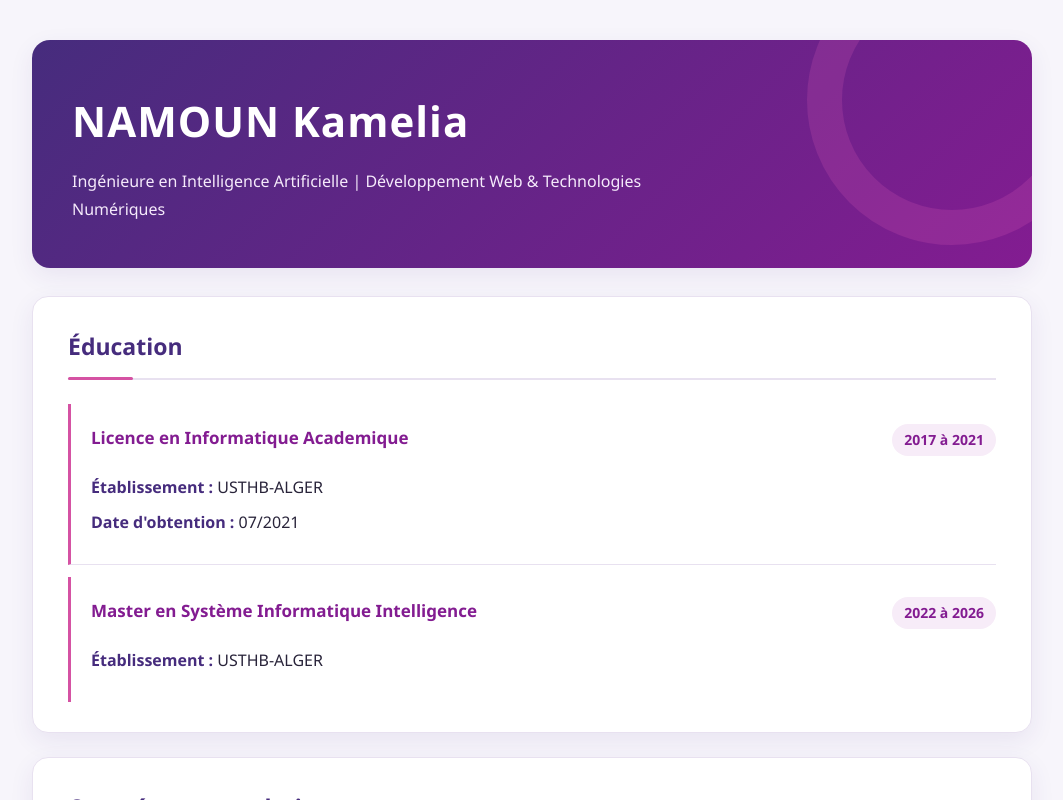
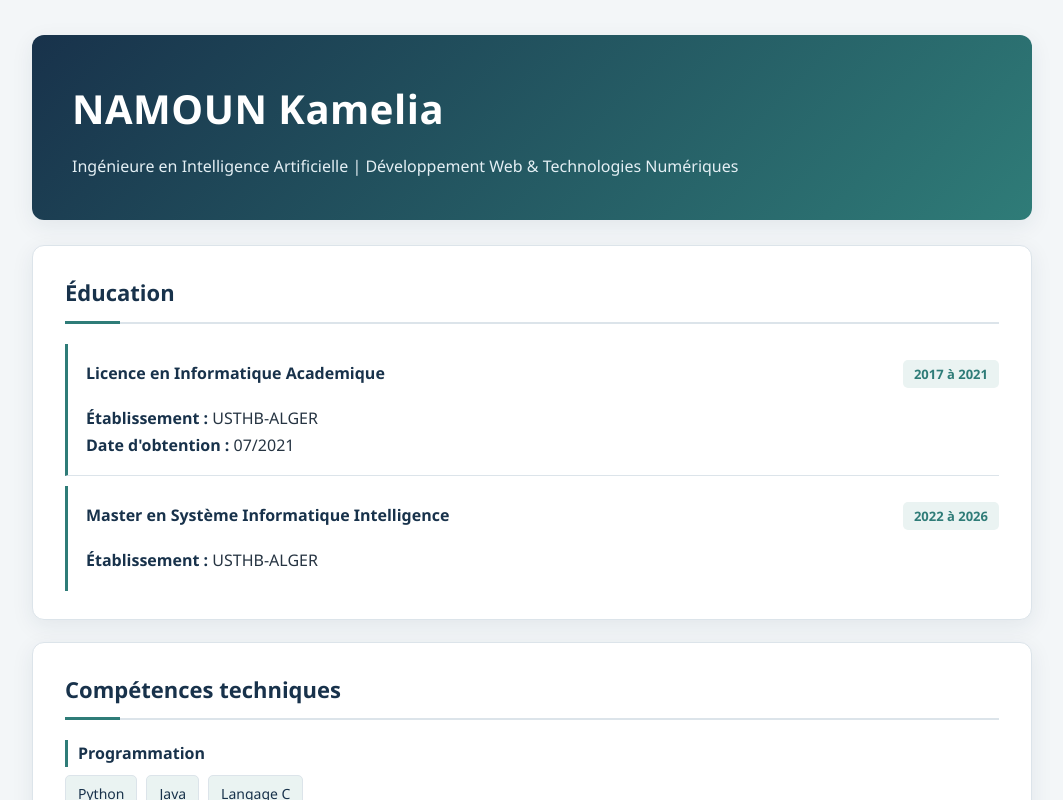
Before and after one commit to kamilia-nm/kamilia-nm.github.io, a plain HTML site: page index.html in a window 1280 px wide. Shown: the top 800 px of the page, without its empty margins (108-1171 px from the left). Drawn offline with Linux system fonts and the light colour scheme.

Commit message:
Refactor CSS variables and styles for consistency

```diff
--- a/style.css
+++ b/style.css
@@ -1,19 +1,15 @@
-
-/* =========================
-   1. Variables et reset
-========================= */
 
 :root {
-    --primary: #462C7D;
-    --secondary: #831C91;
-    --accent: #D552A3;
-    --light-accent: #FF70BF;
-    --background: #F7F5FB;
+    --primary: #18324B;
+    --secondary: #2F7C78;
+    --accent: #2F7C78;
+    --background: #F3F6F8;
     --white: #FFFFFF;
-    --text: #29243A;
-    --muted: #716B80;
-    --border: #E8E1F0;
-    --shadow: 0 8px 25px rgba(70, 44, 125, 0.08);
+    --text: #263442;
+    --muted: #657482;
+    --border: #DCE4EA;
+    --soft: #EAF3F2;
+    --shadow: 0 6px 22px rgba(24, 50, 75, 0.08);
 }
 
 * {
@@ -22,86 +18,54 @@
     box-sizing: border-box;
 }
 
-html {
-    scroll-behavior: smooth;
-}
-
 body {
     font-family: "Segoe UI", Arial, sans-serif;
     background: var(--background);
     color: var(--text);
     line-height: 1.7;
-    padding: 40px 20px;
+    padding: 35px 20px;
 }
-
-/* =========================
-   2. Header
-========================= */
 
 header {
     max-width: 1000px;
-    margin: 0 auto 28px;
-    padding: 45px 40px;
-    background: linear-gradient(
-        135deg,
-        var(--primary),
-        var(--secondary)
-    );
+    margin: 0 auto 25px;
+    padding: 40px;
+    background: linear-gradient(135deg, #18324B, #2F7C78);
     color: var(--white);
-    border-radius: 18px;
+    border-radius: 12px;
     box-shadow: var(--shadow);
-    position: relative;
-    overflow: hidden;
-}
-
-header::after {
-    content: "";
-    position: absolute;
-    width: 220px;
-    height: 220px;
-    border: 35px solid rgba(255, 112, 191, 0.15);
-    border-radius: 50%;
-    right: -65px;
-    top: -85px;
 }
 
 .header-content {
-    position: relative;
-    z-index: 1;
+    max-width: 700px;
 }
 
 header h1 {
-    font-size: clamp(28px, 5vw, 42px);
-    font-weight: 750;
-    letter-spacing: 1px;
-    margin-bottom: 12px;
+    font-size: clamp(28px, 4vw, 40px);
+    margin-bottom: 10px;
+    letter-spacing: 0.5px;
 }
 
 header p {
+    color: #E4EFF4;
     font-size: 16px;
-    color: #F5EAFB;
-    max-width: 650px;
 }
-
-/* =========================
-   3. Sections générales
-========================= */
 
 section {
     max-width: 1000px;
-    margin: 0 auto 24px;
-    padding: 30px 35px;
+    margin: 0 auto 22px;
+    padding: 28px 32px;
     background: var(--white);
     border: 1px solid var(--border);
-    border-radius: 16px;
+    border-radius: 12px;
     box-shadow: var(--shadow);
 }
 
 section h2 {
     color: var(--primary);
-    font-size: 23px;
-    margin-bottom: 24px;
-    padding-bottom: 12px;
+    font-size: 22px;
+    margin-bottom: 20px;
+    padding-bottom: 10px;
     border-bottom: 2px solid var(--border);
     position: relative;
 }
@@ -111,35 +75,41 @@ section h2::after {
     position: absolute;
     left: 0;
     bottom: -2px;
-    width: 65px;
+    width: 55px;
     height: 3px;
-    background: var(--accent);
-    border-radius: 5px;
+    background: var(--secondary);
 }
 
 section h3 {
-    color: var(--secondary);
-    font-size: 17px;
+    color: var(--primary);
+    font-size: 16px;
     margin-bottom: 8px;
 }
 
-section p {
-    margin-bottom: 8px;
+.container {
+    display: flex;
+    justify-content: space-between;
+    align-items: flex-start;
+    gap: 12px;
+    flex-wrap: wrap;
+    margin-bottom: 10px;
 }
 
-strong {
-    color: var(--primary);
+.date {
+    color: var(--secondary);
+    background: var(--soft);
+    padding: 3px 11px;
+    border-radius: 5px;
+    font-size: 13px;
+    font-weight: 600;
+    white-space: nowrap;
 }
-
-/* =========================
-   4. Education et expérience
-========================= */
 
 .education article,
 .experience article {
-    padding: 20px 0 20px 20px;
-    margin-bottom: 12px;
-    border-left: 3px solid var(--accent);
+    padding: 16px 0 16px 18px;
+    margin-bottom: 10px;
+    border-left: 3px solid var(--secondary);
     border-bottom: 1px solid var(--border);
 }
 
@@ -149,38 +119,14 @@ strong {
     margin-bottom: 0;
 }
 
-.container {
-    display: flex;
-    justify-content: space-between;
-    align-items: flex-start;
-    gap: 15px;
-    flex-wrap: wrap;
-    margin-bottom: 10px;
+strong {
+    color: var(--primary);
 }
 
-.container h3 {
-    flex: 1;
-}
-
-.date {
-    color: var(--secondary);
-    font-size: 14px;
-    font-weight: 600;
-    background: #F7ECF8;
-    padding: 4px 12px;
-    border-radius: 20px;
-    white-space: nowrap;
-}
-
-/* =========================
-   5. Technical skills
-========================= */
-
 .skills h3 {
-    margin-top: 22px;
-    margin-bottom: 10px;
-    padding-left: 12px;
-    border-left: 3px solid var(--accent);
+    margin-top: 20px;
+    padding-left: 10px;
+    border-left: 3px solid var(--secondary);
 }
 
 .skills h3:first-of-type {
@@ -190,139 +136,89 @@ strong {
 .skills ul {
     display: flex;
     flex-wrap: wrap;
+    gap: 9px;
+    list-style: none;
+}
+
+.skills li {
+    padding: 6px 12px;
+    background: var(--soft);
+    color: var(--primary);
+    border: 1px solid var(--border);
+    border-radius: 5px;
+    font-size: 14px;
+}
+
+.languages ul {
+    display: flex;
+    flex-wrap: wrap;
     gap: 10px;
     list-style: none;
 }
 
-.skills li {
-    padding: 7px 14px;
-    background: #F3EFFA;
-    border: 1px solid #E8DDF4;
-    border-radius: 8px;
+.languages li {
+    padding: 7px 15px;
+    background: var(--soft);
     color: var(--primary);
-    font-size: 14px;
-    transition: background 0.2s ease,
-                transform 0.2s ease;
-}
-
-.skills li:hover {
-    background: #FCEAF5;
-    transform: translateY(-2px);
-}
-
-/* =========================
-   6. Languages
-========================= */
-
-.languages ul {
-    list-style: none;
-    display: flex;
-    flex-wrap: wrap;
-    gap: 12px;
-}
-
-.languages li {
-    padding: 8px 18px;
-    background: #F7ECF8;
-    color: var(--secondary);
-    border-radius: 8px;
+    border-radius: 5px;
     font-weight: 600;
 }
-
-/* =========================
-   7. Participation
-========================= */
 
 .participations .container {
     padding: 12px 0;
     border-bottom: 1px solid var(--border);
 }
 
-.participations .container:last-child {
-    border-bottom: none;
+.participations h4 {
+    color: var(--primary);
 }
-
-.participations h4 {
-    color: var(--text);
-    font-size: 16px;
-}
-
-/* =========================
-   8. Contact
-========================= */
 
 .contact address {
     font-style: normal;
 }
 
 .contact p {
+    margin-bottom: 10px;
     overflow-wrap: anywhere;
-    margin-bottom: 12px;
 }
 
 .contact a {
     color: var(--secondary);
     text-decoration: none;
     font-weight: 600;
-    transition: color 0.2s ease;
 }
 
 .contact a:hover {
-    color: var(--accent);
     text-decoration: underline;
 }
 
-/* =========================
-   9. Responsive design
-========================= */
-
 @media (max-width: 600px) {
     body {
-        padding: 18px 10px;
+        padding: 15px 10px;
     }
 
     header {
-        padding: 32px 24px;
-        border-radius: 14px;
-    }
-
-    header p {
-        font-size: 14px;
+        padding: 28px 22px;
     }
 
     section {
-        padding: 24px 20px;
-        border-radius: 12px;
-    }
-
-    section h2 {
-        font-size: 21px;
+        padding: 22px 18px;
     }
 
     .container {
         flex-direction: column;
-        gap: 8px;
+        gap: 6px;
     }
 
     .date {
         align-self: flex-start;
     }
-
-    .skills li {
-        font-size: 13px;
-        padding: 6px 10px;
-    }
 }
-
-/* =========================
-   10. Impression / PDF
-========================= */
 
 @media print {
     body {
         background: white;
         padding: 0;
-        font-size: 11pt;
         -webkit-print-color-adjust: exact;
         print-color-adjust: exact;
     }
@@ -332,17 +228,4 @@ strong {
         box-shadow: none;
         break-inside: avoid;
     }
-
-    header {
-        margin-bottom: 15px;
-    }
-
-    section {
-        margin-bottom: 15px;
-        padding: 20px;
-    }
-
-    a {
-        text-decoration: none;
-    }
 }
```
